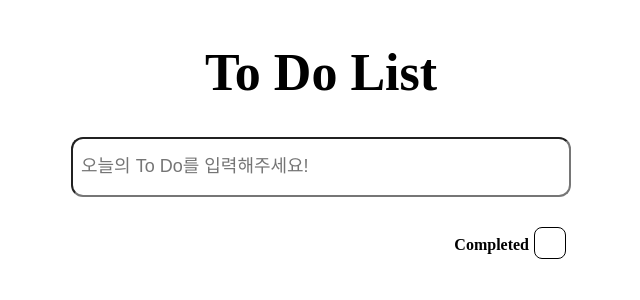
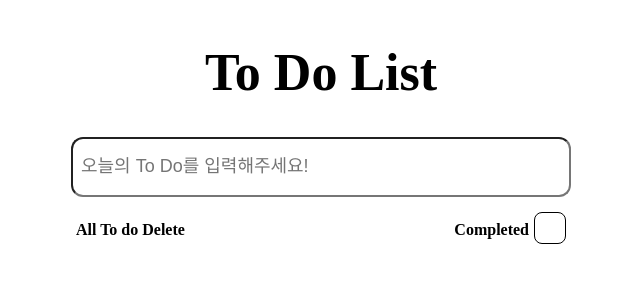
Before and after one commit to jeonyeongjoon/vite-ToDoList, a React (Vite) app: page / in a window 1280 px wide. Shown: the top 300 px of the page, without its empty margins (319-959 px from the left). Built offline with nearby package versions, Linux system fonts and the light colour scheme.

Commit message:
refactoring : add all delete button

```diff
--- a/src/components/List/List.tsx
+++ b/src/components/List/List.tsx
@@ -7,14 +7,14 @@ const cx = bind(style);
 
 function List() {
   const { filter } = useFilterStore();
-  const { todos, checkTodos, removeTodos } = useStore();
+  const { todos, checkTodos, deleteTodos } = useStore();
 
   const handleCheckTodo = (key: number) => {
     checkTodos(key);
   };
 
   const handleRemoveTodo = (key: number) => {
-    removeTodos(key);
+    deleteTodos(key);
   };
 
   return (
--- a/src/components/List/style.module.scss
+++ b/src/components/List/style.module.scss
@@ -1,6 +1,3 @@
-.Wrapper {
-}
-
 .List {
   margin-top: 25px;
   display: flex;
--- a/src/components/Menu/Menu.tsx
+++ b/src/components/Menu/Menu.tsx
@@ -1,11 +1,21 @@
 import style from './style.module.scss';
 import bind from '../../styles/cx';
-import { useFilterStore } from '../../store';
+import { useFilterStore, useStore } from '../../store';
 
 const cx = bind(style);
 
 function Menu() {
   const { filter, selectFilter } = useFilterStore();
+  const { allDeleteTodos, todos } = useStore();
+
+  const handleAllDeleteButton = () => {
+    if (todos.length > 0) {
+      alert('정말 전체 To Do를 삭제하시겠습니까?');
+      allDeleteTodos();
+    } else {
+      alert('삭제할 To Do가 없습니다.');
+    }
+  };
 
   const handleFilterButton = () => {
     selectFilter();
@@ -13,7 +23,11 @@ function Menu() {
 
   return (
     <div className={cx(style.menuWrapper)}>
-      <div className={cx(style.menuWrapper)}>
+      <div className={cx(style.menuContent)}>
+        <p onClick={handleAllDeleteButton} className={cx(style.deleteText)}>
+          All To do Delete
+        </p>
+      </div>
       <div className={cx(style.menuContent)}>
         <p>Completed</p>
         <div
@@ -22,7 +36,6 @@ function Menu() {
         />
       </div>
     </div>
-    </div>
   );
 }
 
--- a/src/components/Menu/style.module.scss
+++ b/src/components/Menu/style.module.scss
@@ -2,7 +2,7 @@
   margin-top: 15px;
   width: 490px;
   display: flex;
-  justify-content: flex-end;
+  justify-content: space-between;
   align-items: center;
 }
 
@@ -33,3 +33,14 @@
     background-color: gray;
   }
 }
+
+.deleteText {
+  cursor: pointer;
+  color: black;
+  font-weight: bold;
+  margin: 5px 5px 0 0;
+
+  &:hover {
+    color: red;
+  }
+}
--- a/src/store/index.ts
+++ b/src/store/index.ts
@@ -10,7 +10,8 @@ interface ToDoState {
   todos: ToDoItem[];
   addTodos: (text: string) => void;
   checkTodos: (key: number) => void;
-  removeTodos: (key: number) => void;
+  deleteTodos: (key: number) => void;
+  allDeleteTodos: () => void;
 }
 
 interface FilterState {
@@ -34,10 +35,16 @@ export const useStore = create<ToDoState>((set) => ({
       ),
     }));
   },
-  removeTodos: (key) => {
+  deleteTodos: (key) => {
     set((state) => ({
       ...state,
       todos: state.todos.filter((todo) => todo.key !== key),
+    }));
+  },
+  allDeleteTodos: () => {
+    set((state) => ({
+      ...state,
+      todos: (state.todos = []),
     }));
   },
 }));
```
Lines whose indentation alone changed are shown as unchanged.
